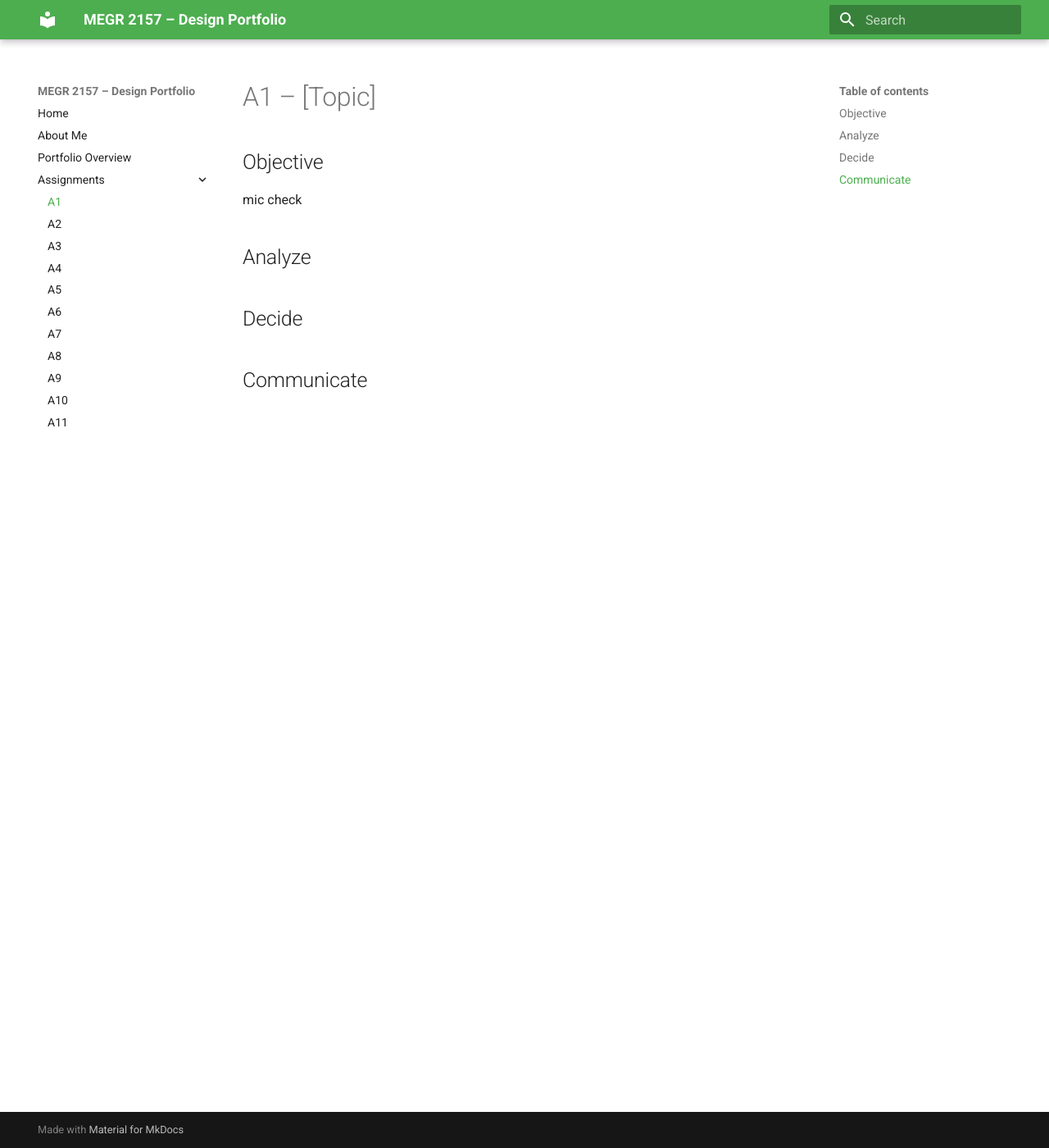
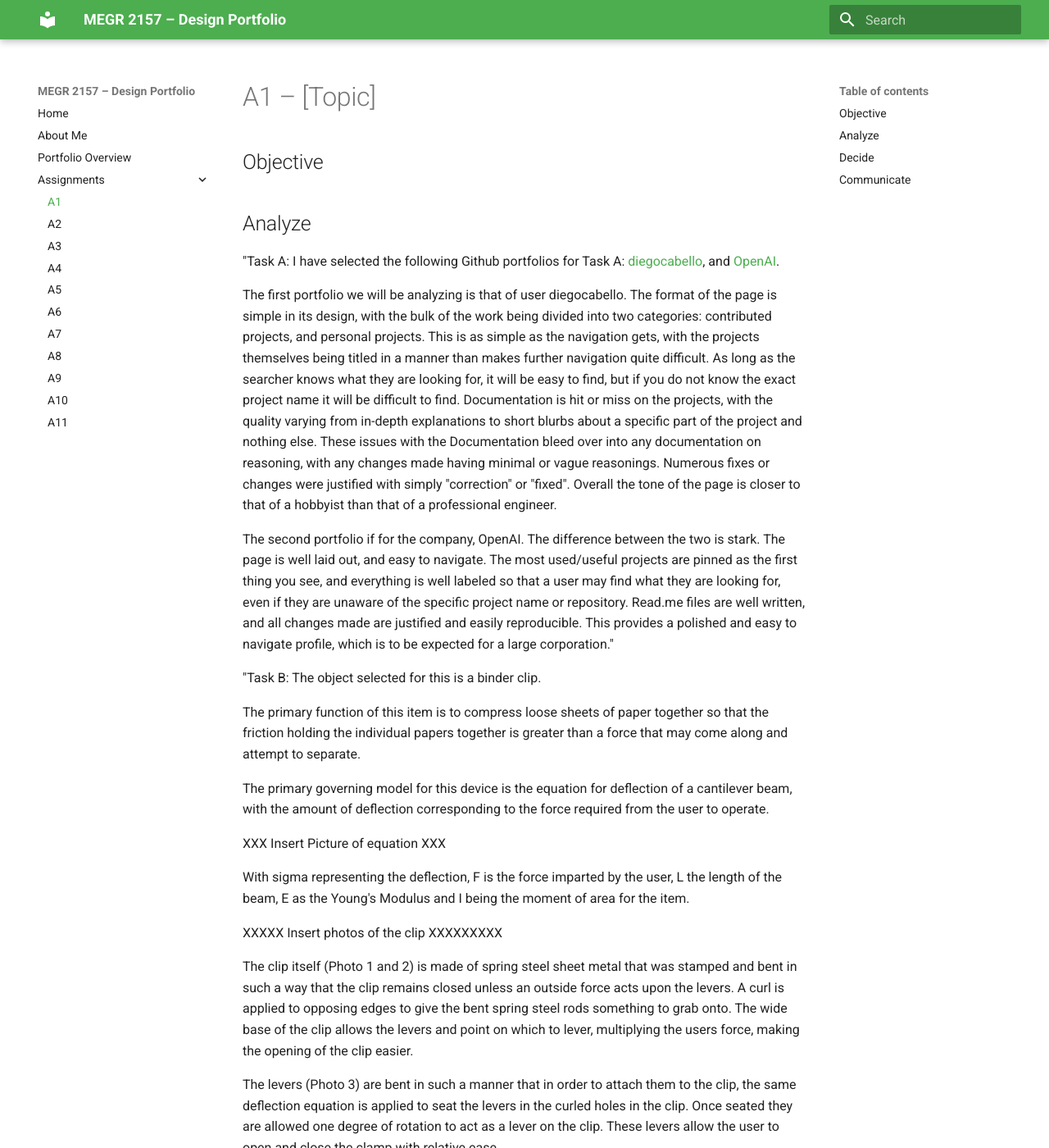
Before and after one commit to cmill271/miller-megr2157-portfolio, an MkDocs documentation site: the page built from docs/assignments/A01/index.md, in a window 1280 px wide and 1400 px high. Shown: the whole window at 82% size. Built offline with MkDocs 1.6.1 and Material for MkDocs 9.7.7, drawn with Linux system fonts in a browser that asks for light colours; some of the changed text lies outside the part shown.

Commit message:
Part 1.a/b
Expanded analysis of selected GitHub portfolios and detailed explanation of the binder clip's functionality and design.

```diff
--- a/docs/assignments/A01/index.md
+++ b/docs/assignments/A01/index.md
@@ -2,10 +2,37 @@
 
 ## Objective
 
-mic check
 
 ## Analyze
+"Task A:
+I have selected the following Github portfolios for Task A: [diegocabello](https://gitlab.com/diegocabello), and [OpenAI](https://github.com/openai).
 
+The first portfolio we will be analyzing is that of user diegocabello. The format of the page is simple in its design, with the bulk of the work being divided into two categories: contributed projects, and personal projects. This is as simple as the navigation gets, with the projects themselves being titled in a manner than makes further navigation quite difficult. As long as the searcher knows what they are looking for, it will be easy to find, but if you do not know the exact project name it will be difficult to find. Documentation is hit or miss on the projects, with the quality varying from in-depth explanations to short blurbs about a specific part of the project and nothing else. These issues with the Documentation bleed over into any documentation on reasoning, with any changes made having minimal or vague reasonings. Numerous fixes or changes were justified with simply "correction" or "fixed". Overall the tone of the page is closer to that of a hobbyist than that of a professional engineer.
+
+The second portfolio if for the company, OpenAI. The difference between the two is stark. The page is well laid out, and easy to navigate. The most used/useful projects are pinned as the first thing you see, and everything is well labeled so that a user may find what they are looking for, even if they are unaware of the specific project name or repository. Read.me files are well written, and all changes made are justified and easily reproducible. This provides a polished and easy to navigate profile, which is to be expected for a large corporation."
+
+"Task B:
+The object selected for this is a binder clip.
+
+The primary function of this item is to compress loose sheets of paper together so that the friction holding the individual papers together is greater than a force that may come along and attempt to separate.
+
+The primary governing model for this device is the equation for deflection of a cantilever beam, with the amount of deflection corresponding to the force required from the user to operate.
+
+XXX Insert Picture of equation XXX
+
+With sigma representing the deflection, F is the force imparted by the user, L the length of the beam, E as the Young's Modulus and I being the moment of area for the item.
+
+XXXXX Insert photos of the clip XXXXXXXXX
+
+The clip itself (Photo 1 and 2)  is made of spring steel sheet metal that was stamped and bent in such a way that the clip remains closed unless an outside force acts upon the levers. A curl is applied to opposing edges to give the bent spring steel rods something to grab onto. The wide base of the clip allows the levers and point on which to lever, multiplying the users force, making the opening of the clip easier.
+
+The levers (Photo 3) are bent in such a manner that in order to attach them to the clip, the same deflection equation is applied to seat the levers in the curled holes in the clip. Once seated they are allowed one degree of rotation to act as a lever on the clip. These levers allow the user to open and close the clamp with relative ease.
+
+The patent for this device was filed in 1930 by Louis E. Baltzley, and had the following patent number: US1865453A. It expired in 1949.
+
+Two alternative solutions would be a paperclip or staple. Both serve the purpose of binding paper together, with the paperclip using a similar concept as the binder clip, and the staple piercing the paper to hold it together.
+
+Looking at photo 2, there is an additional curled area that does not loop all the way around to secure the lever like the ones on either side. I believe that this choice was made to aid in the production of the device. The curled metal allows a back stop for the lever to hit so that it may be inserted in the loops on either side. This aids greatly in my manual assembly, how ever I think the choice was made specifically for mass production."
 
 ## Decide
 
```
